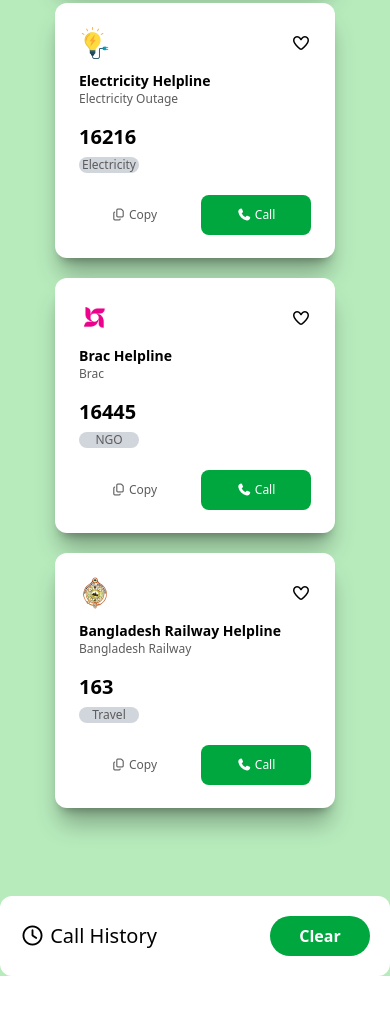
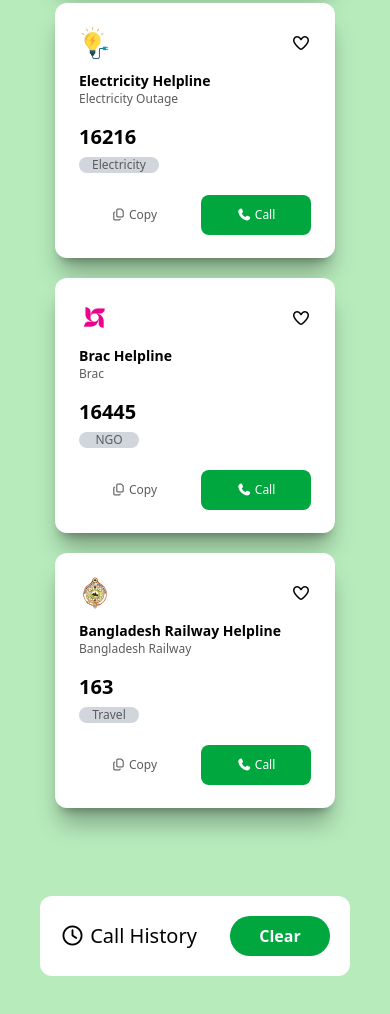
Before and after one commit to syedshafinahmed/Emergency-Service, a plain HTML site: page index.html in a window 390 px wide. Shown: the part 2231-3245 px from the top of the page. Before the commit the page ends 3207 px from the top, so only its background shows below. Drawn offline with nearby package versions, Linux system fonts and the light colour scheme.

Commit message:
adjusted call history padding and electricity tag width

```diff
--- a/index.html
+++ b/index.html
@@ -41,7 +41,7 @@
     </section>
 
 
-    <section class=" bg-[#b7ebbc] w-full">
+    <section class=" bg-[#b7ebbc] w-full pb-10">
         <section class="flex flex-col md:flex-row justify-center gap-5 max-w-[1250px] mx-auto">
             <section class=" pt-12 grid grid-cols-1 md:grid-cols-2 lg:grid-cols-3 w-3/4  gap-5 p-5 justify-items-center mx-auto">
 
@@ -155,7 +155,7 @@
                     <h1 class="font-bold text-sm">Electricity Helpline</h1>
                     <p class="text-[#5C5C5C] text-xs">Electricity Outage</p>
                     <h1 class="font-bold mt-4 text-xl">16216</h1>
-                    <button class="text-[#5C5C5C] bg-gray-300 text-xs w-[60px] rounded-full"> Electricity</button>
+                    <button class="text-[#5C5C5C] bg-gray-300 text-xs w-[80px] rounded-full"> Electricity</button>
                     <div class="flex justify-between pt-5 gap-x-3">
                         <button id="copy7" class="text-[#5C5C5C] text-xs w-1/2 h-[40px] rounded-lg bg-white hover:bg-gray-500 hover:text-black transition"><i class="fa-regular fa-copy"></i>
                         Copy</button>
@@ -202,7 +202,7 @@
 
             </section>
 
-            <section class="w-full md:w-1/4  pt-12">
+            <section class="w-full md:w-1/4  pt-12 px-10 md:px-0">
                 <section class="bg-white rounded-xl">
                     <div class="flex items-center justify-between p-5">
                         <h1 class="font-medium text-xl text-black"><i class="fa-regular fa-clock"></i> Call History</h1>
```
